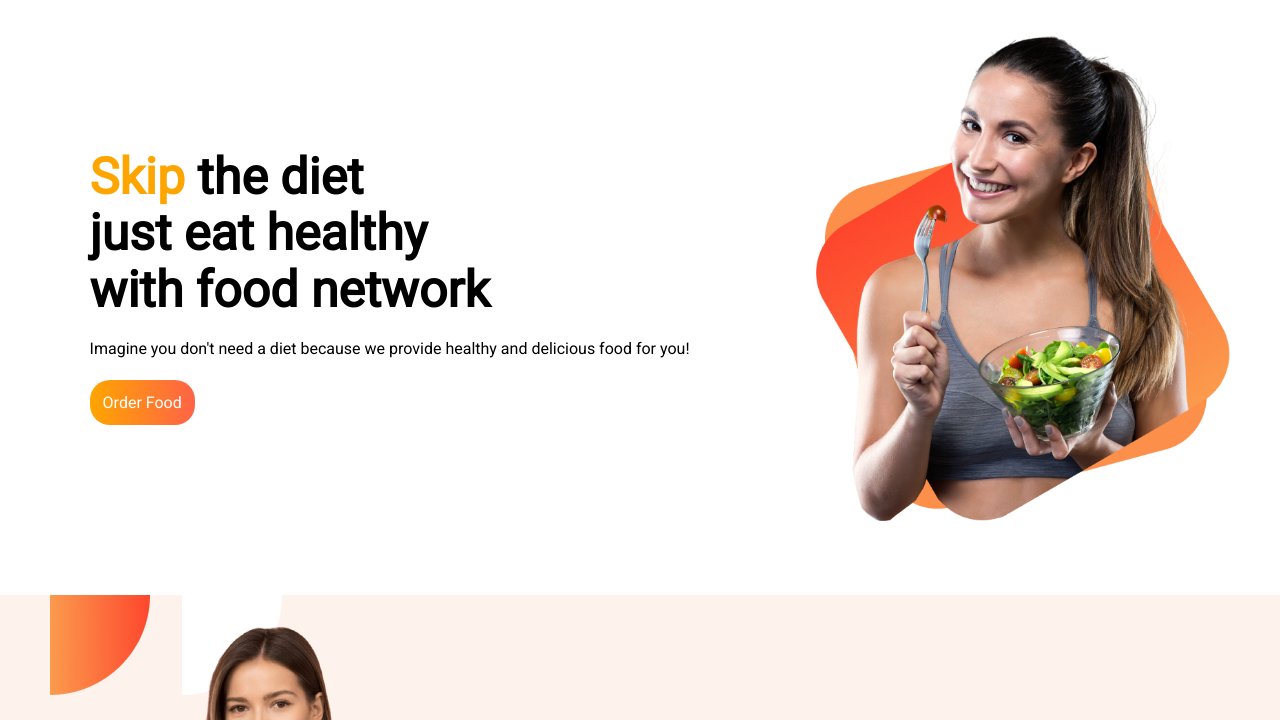
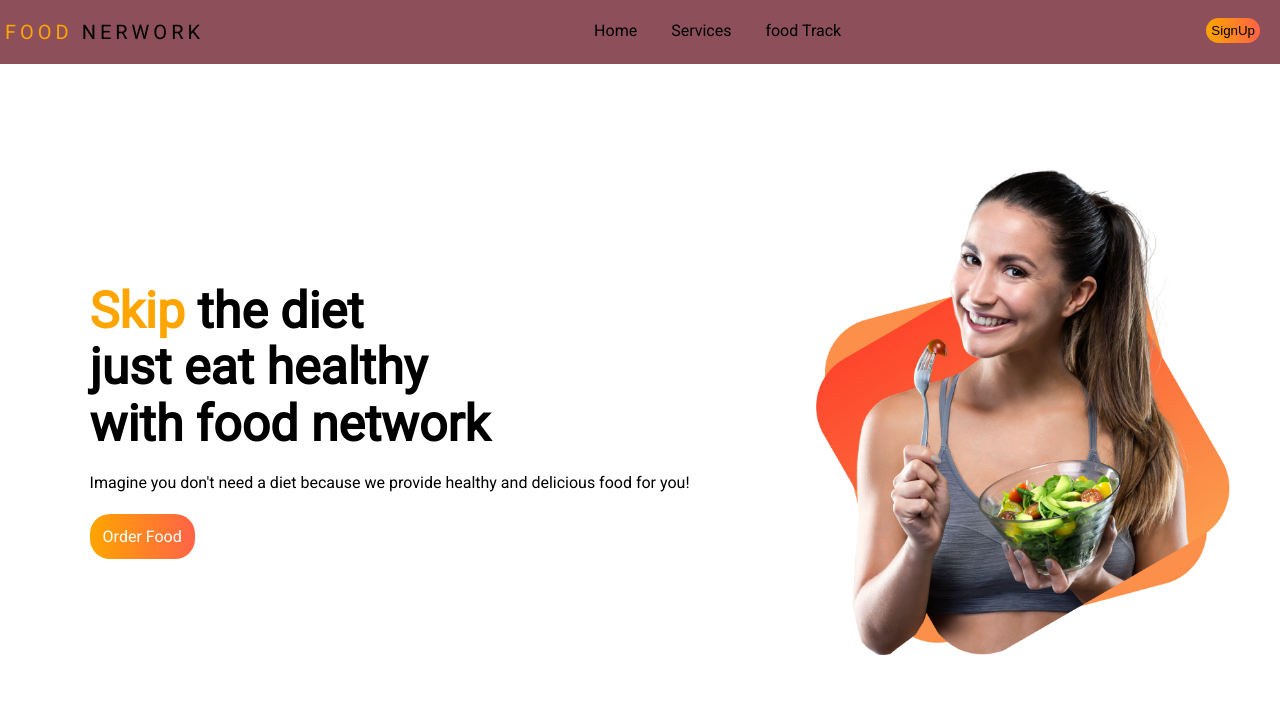
Before and after one commit to ahadalichowdhury/assignment-1, a plain HTML site: page index.html in a window 1280 px wide. Shown: the top 720 px of the page. Drawn offline with Linux system fonts and the light colour scheme.

Commit message:
nav bar added

```diff
--- a/index.html
+++ b/index.html
@@ -11,6 +11,20 @@
     <link rel="stylesheet" href="style.css" />
   </head>
   <body>
+    <section>
+      <div class="header">
+        <p class="logo"><span>FOOD</span> NERWORK</p>
+
+        <nav>
+          <ul class="links">
+            <li><a href="#">Home</a></li>
+            <li><a href="#">Services</a></li>
+            <li><a href="#">food Track</a></li>
+          </ul>
+        </nav>
+        <a href="#"><button>SignUp</button></a>
+      </div>
+    </section>
     <section>
       <div class="intro">
         <div class="intro-details">
@@ -62,8 +76,8 @@
           reiciendis, accusamus enim unde a!
         </p>
       </div>
-      <div id="margin1" class="recipie-item">
-        <div class="box-item">
+      <div  class="recipie-item">
+        <div id="margin1" class="box-item">
           <img id="pic1" src="food/images/food/burger.jpeg" alt="" />
           <h2>Burger</h2>
           <p>juicy, tender, cheese-topped burger.</p>
@@ -80,7 +94,6 @@
         </div>
       </div>
     </section>
-
     <footer class="footer">
       <h3><span>FOOD</span> NETWORK</h3>
       <p>Eat healthy to live healthy. Live healthy to live happy.</p>
--- a/style.css
+++ b/style.css
@@ -3,10 +3,57 @@ body {
   padding: 0;
   font-family: "Roboto", sans-serif;
 }
+.header{
+  color: white;
+  background-color: rgb(141, 79, 89);
+}
+a, p, li, button{
+  text-decoration: none;
+  color:black;
+}
+.header{
+  display: flex;
+  justify-content: space-between;
+  text-align: center;
+  margin-bottom: 70px;
+}
 
+.logo{
+  font-weight: 500;
+  font-size: 20px;
+  padding: 0px 5px ;
+  cursor: pointer;
+  letter-spacing: 0.2em;
+}
+
+.logo span{
+  color: orange;
+}
+
+.links li{
+  list-style: none;
+  display: inline-block;
+  padding-top: 5px ;
+  transition: all .3s 0s;
+}
+.links li a{
+  margin: 0 15px;
+}
+.links li a:hover{
+  color: yellow;
+}
+button{
+  border: none;
+  background-image: linear-gradient(to right, orange, tomato);
+  border-radius: 20px;
+  margin: 18px 20px;
+  padding: 5px ;
+
+
+}
 .intro {
   display: flex;
-  margin-bottom: 50px;
+  margin-bottom: 70px;
 }
 .intro-details h2 {
   font-size: 50px;
@@ -40,7 +87,7 @@ body {
 }
 .about-me {
   display: flex;
-  margin-bottom: 50px;
+  margin-bottom: 70px;
   background-image: url(food/images/shapes/7.png);
   background-repeat: no-repeat;
 }
@@ -60,6 +107,7 @@ body {
 
 .recipie-font {
   text-align: center;
+  margin-bottom: 30px;
 }
 .recipie-font p {
   margin-left: 20%;
@@ -69,6 +117,7 @@ body {
 }
 .recipie-item {
   display: flex;
+  margin-bottom: 70px;
 }
 #pic1 {
   width: 100%;
@@ -117,6 +166,10 @@ body {
   padding-bottom: 40px;
 }
 
+.footer p{
+  color: white;
+}
+
 .footer span {
   color: orange;
 }
```
